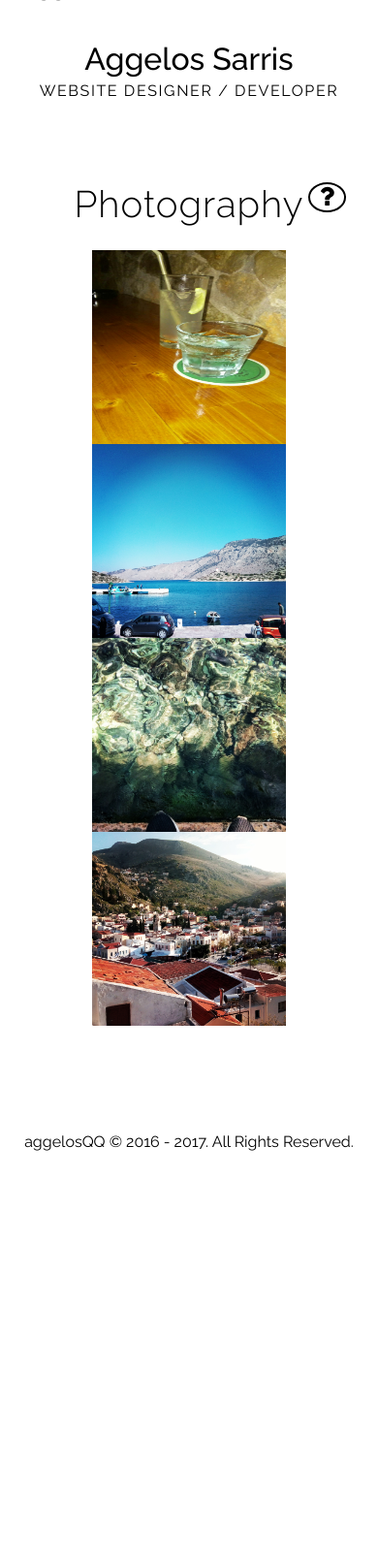
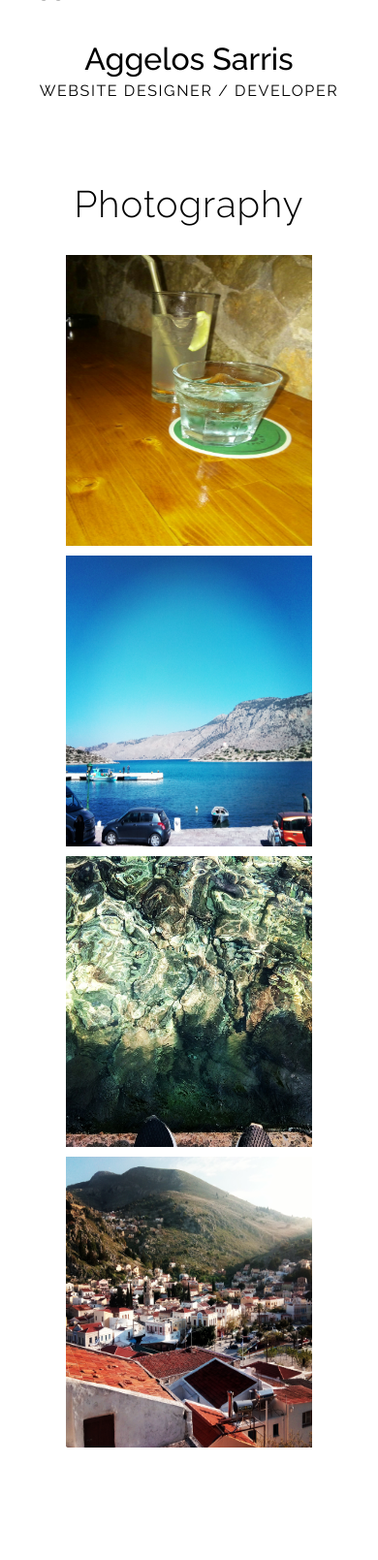
Before and after one commit to aggelosQQ/aggelosqq.github.io, a PHP site: page /photography/index.html in a window 390 px wide. Shown: the part 53-1662 px from the top of the page at 97% size. Before the commit the page ends 1240 px from the top, so only its background shows below. Run offline with PHP 8.4, Linux system fonts and the light colour scheme.

Commit message:
More mobile-friendly

```diff
--- a/css/main.css
+++ b/css/main.css
@@ -262,77 +262,6 @@ a.email {
   margin-bottom: 5px;
   display: inline-block; }
 
-.thumbnail-image {
-  width: 200px;
-  height: 200px; }
-
-.help {
-  font-size: .7em;
-  position: absolute;
-  border: 2px solid #000;
-  border-radius: 100%;
-  -moz-transition: 0.3s all ease-in-out;
-  -webkit-transition: 0.3s all ease-in-out;
-  -o-transition: 0.3s all ease-in-out;
-  transition: 0.3s all ease-in-out;
-  cursor: pointer;
-  margin-left: 5px; }
-  .help:hover {
-    color: #fff;
-    background: #000; }
-  .help:hover:after {
-    content: 'Click to Enlarge Images';
-    position: absolute;
-    color: #000;
-    margin-left: 50px;
-    bottom: 10px;
-    left: 0;
-    font-family: 'Raleway', sans-serif;
-    font-size: 0.8em;
-    background: #000;
-    color: #fff;
-    -moz-transition: 0.3s all ease-in-out;
-    -webkit-transition: 0.3s all ease-in-out;
-    -o-transition: 0.3s all ease-in-out;
-    transition: 0.3s all ease-in-out;
-    padding: 15px; }
-
-.hide-on-mobile {
-  display: block; }
-
-.show-on-mobile {
-  display: none; }
-
-@media only screen and (max-width: 768px) {
-  .hide-on-mobile {
-    display: none; }
-  .show-on-mobile {
-    display: block; }
-  .menu {
-    float: right;
-    font-size: 2em; }
-  nav a {
-    display: block; }
-  .navbar-visible {
-    display: block;
-    padding: 0;
-    margin: 0;
-    margin-top: 55px;
-    width: 100%; }
-  ul.navbar > li {
-    padding: 10px;
-    width: 100%;
-    text-align: left;
-    background: #eee; }
-    ul.navbar > li a {
-      padding: 0;
-      margin: 0; }
-  nav.nav ul.navbar > li a {
-    margin: 0; }
-  section {
-    width: 99%;
-    margin: 0 auto; } }
-
 .twitter-icon {
   padding: 10px;
   color: #00aced;
@@ -364,3 +293,83 @@ a.email {
   .facebook-icon:hover {
     background: #3b5998;
     color: #fff; }
+
+.thumbnail-image {
+  width: 200px;
+  height: 200px; }
+
+.help {
+  font-size: .5em;
+  position: absolute;
+  border: 2px solid #000;
+  border-radius: 100%;
+  -moz-transition: 0.3s all ease-in-out;
+  -webkit-transition: 0.3s all ease-in-out;
+  -o-transition: 0.3s all ease-in-out;
+  transition: 0.3s all ease-in-out;
+  cursor: pointer;
+  margin-left: 5px; }
+  .help:hover {
+    color: #fff;
+    background: #000; }
+  .help:hover:after {
+    content: 'Click to Enlarge';
+    position: absolute;
+    color: #000;
+    margin-left: 40px;
+    bottom: 10px;
+    left: 0;
+    font-family: 'Raleway', sans-serif;
+    font-size: 0.8em;
+    background: #000;
+    color: #fff;
+    -moz-transition: 0.3s all ease-in-out;
+    -webkit-transition: 0.3s all ease-in-out;
+    -o-transition: 0.3s all ease-in-out;
+    transition: 0.3s all ease-in-out;
+    padding: 15px 40px; }
+
+.hide-on-mobile {
+  display: block; }
+
+.hide-on-mobile-inline {
+  display: inline-block; }
+
+.show-on-mobile {
+  display: none; }
+
+@media only screen and (max-width: 768px) {
+  .hide-on-mobile {
+    display: none; }
+  .hide-on-mobile-inline {
+    display: none; }
+  .show-on-mobile {
+    display: block; }
+  .menu {
+    float: right;
+    font-size: 2em; }
+  nav a {
+    display: block; }
+  .navbar-visible {
+    display: block;
+    padding: 0;
+    margin: 0;
+    margin-top: 55px;
+    width: 100%; }
+  ul.navbar > li {
+    padding: 0;
+    width: 100%;
+    text-align: left;
+    background: #eee; }
+    ul.navbar > li a {
+      padding: 0;
+      margin: 0; }
+  nav.nav ul.navbar > li a {
+    margin: 0; }
+  section {
+    width: 99%;
+    margin: 0 auto; }
+  .thumbnail-image {
+    width: 100%;
+    height: 300px;
+    margin: 5px 0; } }
--- a/photography/index.html
+++ b/photography/index.html
@@ -40,7 +40,7 @@
 			<p class="subtitle">Website Designer / Developer</p>
 		</section>
 		<section class="photography section" id="photography">
-			<h1 class="section-title">Photography <i class="fa fa-question fa-fw help"></i></h1>
+			<h1 class="section-title">Photography <i class="fa fa-question fa-fw help hide-on-mobile-inline"></i></h1>
 			<div class="photography-inner">
 				<a href="images/drink-symi.jpg" data-lightbox="image-1" data-title="A night out in Symi, a beautiful Greek island."><img src="images/drink-symi.jpg" class="thumbnail-image"></a>
 
--- a/scss/main.scss
+++ b/scss/main.scss
@@ -268,80 +268,6 @@ a.email {
 	display: inline-block;
 }
 
-
-.thumbnail-image {
-	width: 200px;
-	height: 200px;
-}
-
-.help {
-	font-size: .7em;
-	position: absolute;
-	border: 2px solid #000;
-	border-radius: 100%;
-	@include transition(0.3s all ease-in-out);
-	cursor: pointer;
-	margin-left: 5px;
-	&:hover {
-		color: #fff;
-		background:#000;
-	}
-	&:hover:after {
-		content: 'Click to Enlarge Images';
-		position: absolute;
-		color: #000;
-		margin-left: 50px;
-		bottom: 10px;
-		left: 0;
-		font-family: 'Raleway', sans-serif;
-		font-size: 0.8em;
-		background: #000;
-		color: #fff;
-		@include transition(0.3s all ease-in-out);
-		padding: 15px;
-	}
-}
-
-
-.hide-on-mobile { display: block; }
-.show-on-mobile { display: none; }
-@media only screen and (max-width: 768px) {
-	.hide-on-mobile { display: none; }
-	.show-on-mobile { display: block; }
-
-	.menu {
-		float: right;
-		font-size:2em;
-	}
-	nav a { display: block; }
-	.navbar-visible {
-		display: block;
-		padding: 0;
-		margin: 0;
-		margin-top:55px;
-		width: 100%;
-	}
-	ul.navbar > li {
-		padding:10px;
-		width: 100%;
-		text-align: left;
-		background: $darker_white;
-		a {
-			padding: 0;
-			margin: 0;
-		}
-	}
-	nav.nav ul.navbar > li a {
-		margin: 0;
-	}
-
-	section {
-		width: 99%;
-		margin: 0 auto;
-	}
-}
-
-
 .twitter-icon {
 	padding: 10px;
 	color: #00aced;
@@ -374,3 +300,88 @@ a.email {
 		color: #fff;
 	}
 }
+
+.thumbnail-image {
+	width: 200px;
+	height: 200px;
+}
+
+.help {
+	font-size: .5em;
+	position: absolute;
+	border: 2px solid #000;
+	border-radius: 100%;
+	@include transition(0.3s all ease-in-out);
+	cursor: pointer;
+	margin-left: 5px;
+	&:hover {
+		color: #fff;
+		background:#000;
+	}
+	&:hover:after {
+		content: 'Click to Enlarge';
+		position: absolute;
+		color: #000;
+		margin-left: 40px;
+		bottom: 10px;
+		left: 0;
+		font-family: 'Raleway', sans-serif;
+		font-size: 0.8em;
+		background: #000;
+		color: #fff;
+		@include transition(0.3s all ease-in-out);
+		padding: 15px 40px;
+	}
+}
+
+
+.hide-on-mobile { display: block; }
+.hide-on-mobile-inline { display: inline-block; }
+.show-on-mobile { display: none; }
+@media only screen and (max-width: 768px) {
+	.hide-on-mobile { display: none; }
+	.hide-on-mobile-inline { display: none; }
+	.show-on-mobile { display: block; }
+
+	.menu {
+		float: right;
+		font-size:2em;
+	}
+	nav a { display: block; }
+	.navbar-visible {
+		display: block;
+		padding: 0;
+		margin: 0;
+		margin-top:55px;
+		width: 100%;
+	}
+	ul.navbar > li {
+		padding: 0;
+		width: 100%;
+		text-align: left;
+		background: $darker_white;
+		a {
+			padding: 0;
+			margin: 0;
+
+		}
+	}
+	nav.nav ul.navbar > li a {
+		margin: 0;
+	}
+
+	section {
+		width: 99%;
+		margin: 0 auto;
+	}
+
+	.special {
+
+	}
+
+	.thumbnail-image {
+		width: 100%;
+		height: 300px;
+		margin: 5px 0;
+	}
+}
```
